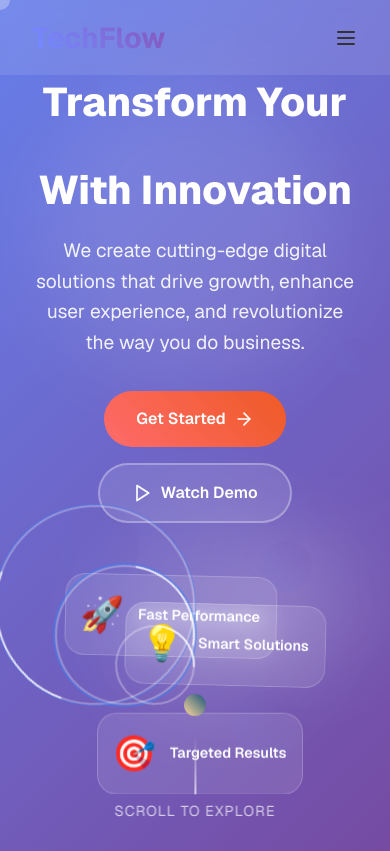
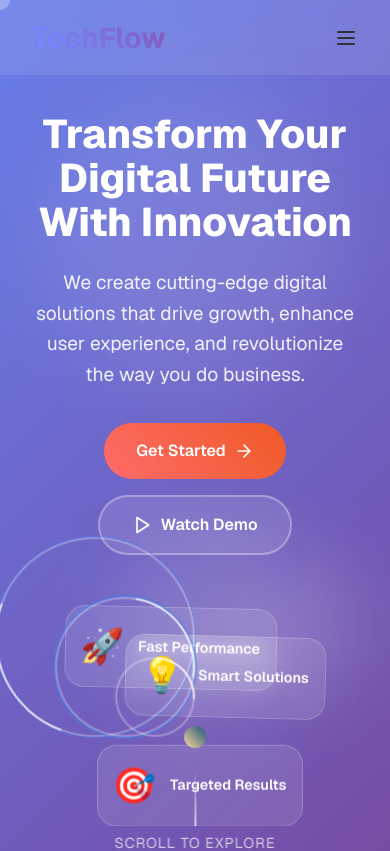
Before and after one commit to FarouqNasiru/animated-business-website, a Next.js app: page / in a window 390 px wide. Shown: the top 851 px of the page. Built offline with nearby package versions, Linux system fonts and the light colour scheme.

Commit message:
mobileview

```diff
--- a/components/animated-hero.tsx
+++ b/components/animated-hero.tsx
@@ -35,7 +35,7 @@ export default function AnimatedHero() {
           <div className="hero-text">
             <h1 className="hero-title">
               <span className="title-line">Transform Your</span>
-              <span className="title-line gradient-text">Digital Future</span>
+              <span className="title-line">Digital Future</span>
               <span className="title-line">With Innovation</span>
             </h1>
 
@@ -456,7 +456,7 @@ export default function AnimatedHero() {
 
           .hero-title {
             font-size: 2.5rem;
-            padding-top: 5rem; // Added extra padding for mobile view
+            padding-top: 7rem; // Added extra padding for mobile view
           }
 
           .hero-buttons {
```
